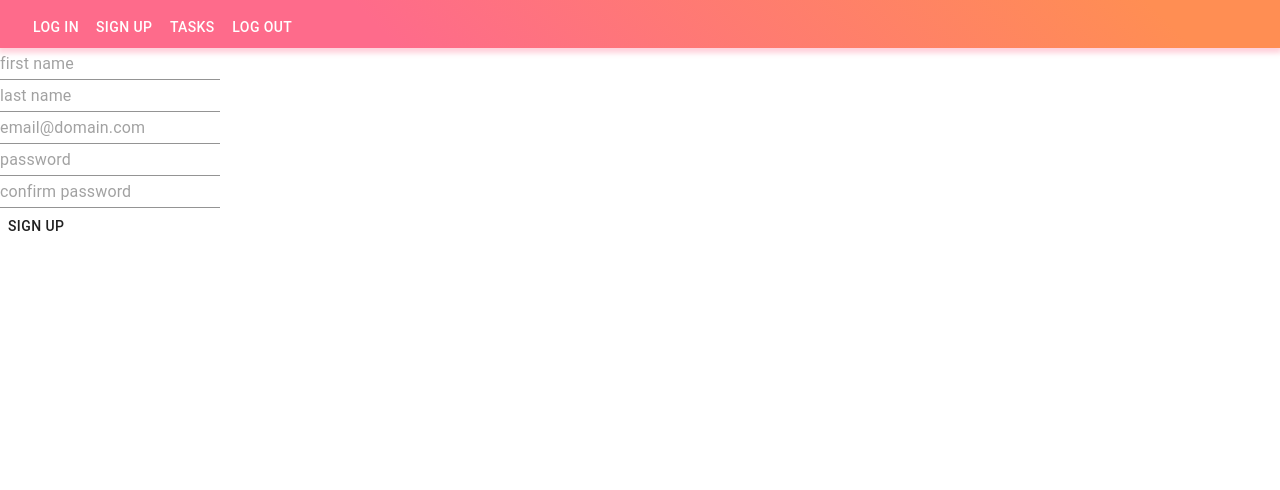
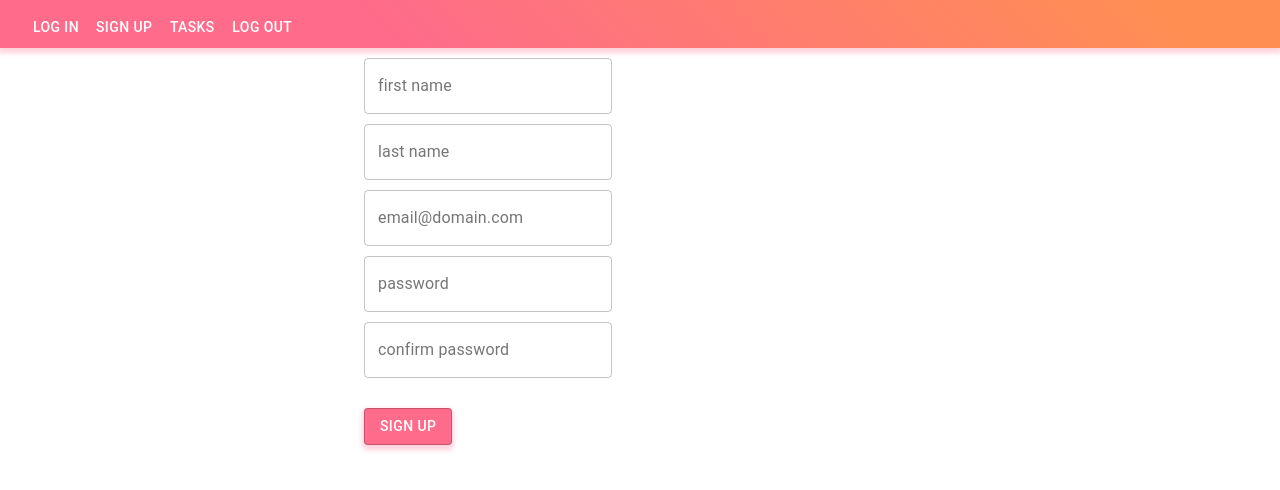
Before and after one commit to AlistairTait12/bizi.ly, a React (Create React App) app in the folder src/frontend/: page /sign_up in a window 1280 px wide. Shown: the top 490 px of the page. Built offline with nearby package versions, Linux system fonts and the light colour scheme.

Commit message:
Added useStyles to button and inputfields

```diff
--- a/src/frontend/src/App.js
+++ b/src/frontend/src/App.js
@@ -75,14 +75,18 @@ const App = () => {
             </Container>
           </Route>
           <Route path="/sign_up">
-            <SignUpForm />
+            <Container maxWidth="sm">
+              <SignUpForm />
+            </Container>
           </Route>
           <Route path="/tasks">
+            <Container maxWidth="sm">
             <ProtectedRoute
               user={user}
               handleLogout={handleLogout}
               component={TaskBuilder}
             />
+            </Container>
           </Route>
         </Switch>
       </div>
--- a/src/frontend/src/components/loginForm.component.js
+++ b/src/frontend/src/components/loginForm.component.js
@@ -3,10 +3,26 @@ import { Formik, Form, useField } from "formik";
 import { TextField, Button } from "@material-ui/core";
 import * as yup from "yup";
 import UserDataService from "../services/user.service";
+import { createMuiTheme, makeStyles } from '@material-ui/core/styles';
+
+const useStyles = makeStyles({
+    buttonColor: {
+        backgroundColor: "#FE6B8B",
+        boxShadow: "0 3px 5px 2px rgba(255, 105, 135, .3)",
+        color: "white",
+        marginTop: 30
+    },
+    inputField: {
+        marginTop: 10,
+    }
+});
+
+
 
 const MyTextField = ({ placeholder, ...props }) => {
   const [field, meta] = useField(props);
   const errorText = meta.error && meta.touched ? meta.error : "";
+    const classes = useStyles();
 
   return (
     <TextField
@@ -15,6 +31,7 @@ const MyTextField = ({ placeholder, ...props }) => {
       helperText={errorText}
       error={!!errorText}
       variant={"outlined"}
+      className={classes.inputField}
     />
   );
 };
@@ -22,6 +39,7 @@ const MyTextField = ({ placeholder, ...props }) => {
 const MyPassword = ({ placeholder, ...props }) => {
   const [field, meta] = useField(props);
   const errorText = meta.error && meta.touched ? meta.error : "";
+    const classes = useStyles();
 
   return (
     <TextField
@@ -31,6 +49,7 @@ const MyPassword = ({ placeholder, ...props }) => {
       helperText={errorText}
       error={!!errorText}
       variant={"outlined"}
+      className={classes.inputField}
     />
   );
 };
@@ -41,6 +60,7 @@ const validationSchema = yup.object({
 });
 
 const LoginForm = (props) => {
+    const classes = useStyles();
   return (
     <div>
       <Formik
@@ -60,6 +80,7 @@ const LoginForm = (props) => {
                 name="email"
                 type="input"
                 as={TextField}
+
               ></MyTextField>
             </div>
             <div>
@@ -71,7 +92,7 @@ const LoginForm = (props) => {
               ></MyPassword>
             </div>
             <div>
-              <Button variant="outlined" type="submit">Log In</Button>
+              <Button className={classes.buttonColor} variant="outlined" type="submit">Log In</Button>
             </div>
           </Form>
         )}
--- a/src/frontend/src/components/signUpForm.component.js
+++ b/src/frontend/src/components/signUpForm.component.js
@@ -5,18 +5,35 @@ import { TextField, Button } from "@material-ui/core";
 // import { TextField, Button } from "@material-ui/core";
 import * as yup from "yup";
 import UserDataService from "../services/user.service";
+import { createMuiTheme, makeStyles } from '@material-ui/core/styles';
 
+
+
+const useStyles = makeStyles({
+    buttonColor: {
+        backgroundColor: "#FE6B8B",
+        boxShadow: "0 3px 5px 2px rgba(255, 105, 135, .3)",
+        color: "white",
+        marginTop: 30
+    },
+    inputField: {
+        marginTop: 10
+    }
+});
 //custom hooks/ components
 const MyTextField = ({ placeholder, ...props }) => {
   const [field, meta] = useField(props);
   const errorText = meta.error && meta.touched ? meta.error : "";
+    const classes = useStyles();
 
   return (
     <TextField
-      placeholder={placeholder}
+      label={placeholder}
       {...field}
       helperText={errorText}
       error={!!errorText}
+      variant={"outlined"}
+      className={classes.inputField}
     />
   );
 };
@@ -24,14 +41,17 @@ const MyTextField = ({ placeholder, ...props }) => {
 const MyPassword = ({ placeholder, ...props }) => {
   const [field, meta] = useField(props);
   const errorText = meta.error && meta.touched ? meta.error : "";
+    const classes = useStyles();
 
   return (
     <TextField
       type="password"
-      placeholder={placeholder}
+      label={placeholder}
       {...field}
       helperText={errorText}
       error={!!errorText}
+      variant={"outlined"}
+      className={classes.inputField}
     />
   );
 };
@@ -54,6 +74,8 @@ const validationSchema = yup.object({
 
 //form component
 const SignUpForm = () => {
+    const classes = useStyles();
+
   return (
     <div>
       <Formik
@@ -115,7 +137,7 @@ const SignUpForm = () => {
               ></MyPassword>
             </div>
             <div>
-              <Button type="submit">Sign Up</Button>
+              <Button className={classes.buttonColor} variant="outlined" type="submit">Sign Up</Button>
             </div>
           </Form>
         )}
```
